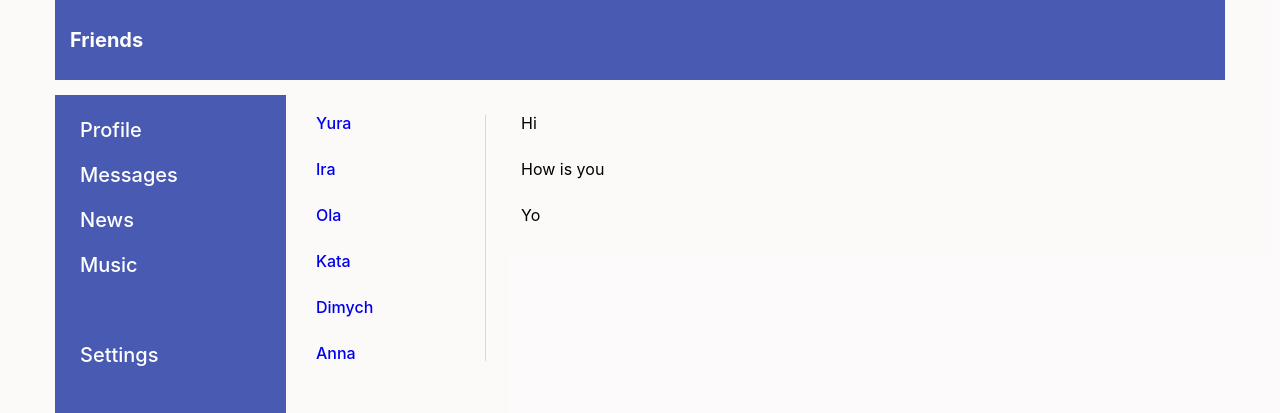
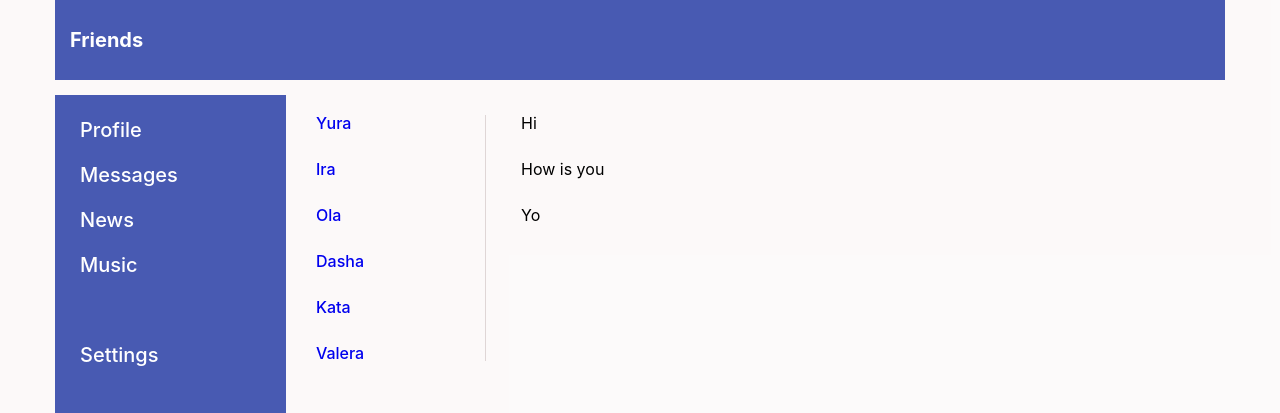
Before and after one commit to yuraRS/react-1, a React (Create React App) app: page /dialogs in a window 1280 px wide. Shown: the top 413 px of the page. Built offline with nearby package versions, Linux system fonts and the light colour scheme.

Commit message:
lesson26

```diff
--- a/src/components/Dialogs/Dialogs.jsx
+++ b/src/components/Dialogs/Dialogs.jsx
@@ -18,42 +18,39 @@ const Message = (props) => {
     return  <div className={s.message}>{props.message}</div>
 };
 
+let dialods = [
+    {id: 1, name: 'Yura'},
+    {id: 2, name: 'Ira'},
+    {id: 3, name: 'Ola'},
+    {id: 4, name: 'Dasha'},
+    {id: 5, name: 'Kata'},
+    {id: 6, name: 'Valera'},
+];
 
+let dialogsElement = dialods.map( d => {
+    return  <DialogItem name={d.name} id={d.id} />
+});
+
+
+
+let messages = [
+    {id: 1, message: 'Hi'},
+    {id: 2, message: 'How is you'},
+    {id: 3, message: 'Yo'},
+];
+
+let messageElement = messages.map((m) => <Message message={m. message} />);
 
 
 
 const Dialogs = (props) => {
-
-    let dialogsData = [
-        {id: 1, name: 'Yura'},
-        {id: 2, name: 'Ira'},
-        {id: 3, name: 'Ola'},
-        {id: 4, name: 'Kata'},
-        {id: 5, name: 'Dimych'},
-        {id: 6, name: 'Anna'},
-    ];
-
-    let messagesData = [
-        {id: 1, message: 'Hi'},
-        {id: 2, message: 'How is you'},
-        {id: 3, message: 'Yo'},
-    ];
-
     return (
         <div className={s.dialogs}>
             <div className={s.dialogsItems}>
-                <DialogItem name={dialogsData[0].name} id={dialogsData[0].id} />
-                <DialogItem name={dialogsData[1].name} id={dialogsData[1].id} />
-                <DialogItem name={dialogsData[2].name} id={dialogsData[2].id} />
-                <DialogItem name={dialogsData[3].name} id={dialogsData[3].id} />
-                <DialogItem name={dialogsData[4].name} id={dialogsData[4].id} />
-                <DialogItem name={dialogsData[5].name} id={dialogsData[5].id} />
-
+                {dialogsElement}
             </div>
             <div className={s.messages}>
-                <Message message={messagesData[0].message} />
-                <Message message={messagesData[1].message} />
-                <Message message={messagesData[2].message} />
+                {messageElement}
             </div>
         </div>
     );
--- a/src/components/News/News.jsx
+++ b/src/components/News/News.jsx
@@ -1,12 +1,15 @@
 import s from './News.module.scss';
+
 
 
 
 
 const News = (props) => {
     return (
-        <div className={s.news} >News info</div>
-    );
+        <>
+            <div className={s.news} >News info</div>
+        </>
+    )
 };
 
 export default News;
--- a/src/components/Prifile/MyPosts/MyPosts.jsx
+++ b/src/components/Prifile/MyPosts/MyPosts.jsx
@@ -2,13 +2,21 @@ import s from './MyPosts.module.scss';
 import Post from './Post/Post';
 
 
+let posts = [
+  {id: 1, message: 'Hello world', likeCounter: 10},
+  {id: 2, message: 'My name is Yura', likeCounter: 2},
+];
+
+let postElement = posts.map(p => {
+  return (
+    <Post message={p.message} likeCounter={p.likeCounter} />
+  )
+})
+
+
+
+
 const MyPosts = () => {
-
-  let postData = [
-    {id: 1, message: 'Hello world', likeCounter: 10},
-    {id: 2, message: 'My name is Yura', likeCounter: 2},
-  ]
-
   return (
     <div className={s.body}>
       <div className={s.postsTitle}>My posts</div>
@@ -19,8 +27,7 @@ const MyPosts = () => {
         </form>
       </div>
       <div className={s.posts}>
-        <Post message={postData[0].message} likeCounter={postData[0].likeCounter} />
-        <Post message={postData[1].message} likeCounter={postData[1].likeCounter} />
+        {postElement}
       </div>
     </div>
   );
--- a/src/components/Prifile/MyPosts/Post/Post.jsx
+++ b/src/components/Prifile/MyPosts/Post/Post.jsx
@@ -2,7 +2,6 @@ import s from './Post.module.scss';
 
 
 const Post = (props) => {
-
   return (
     <div className={s.post}>
       <div className={s.body}>
```
